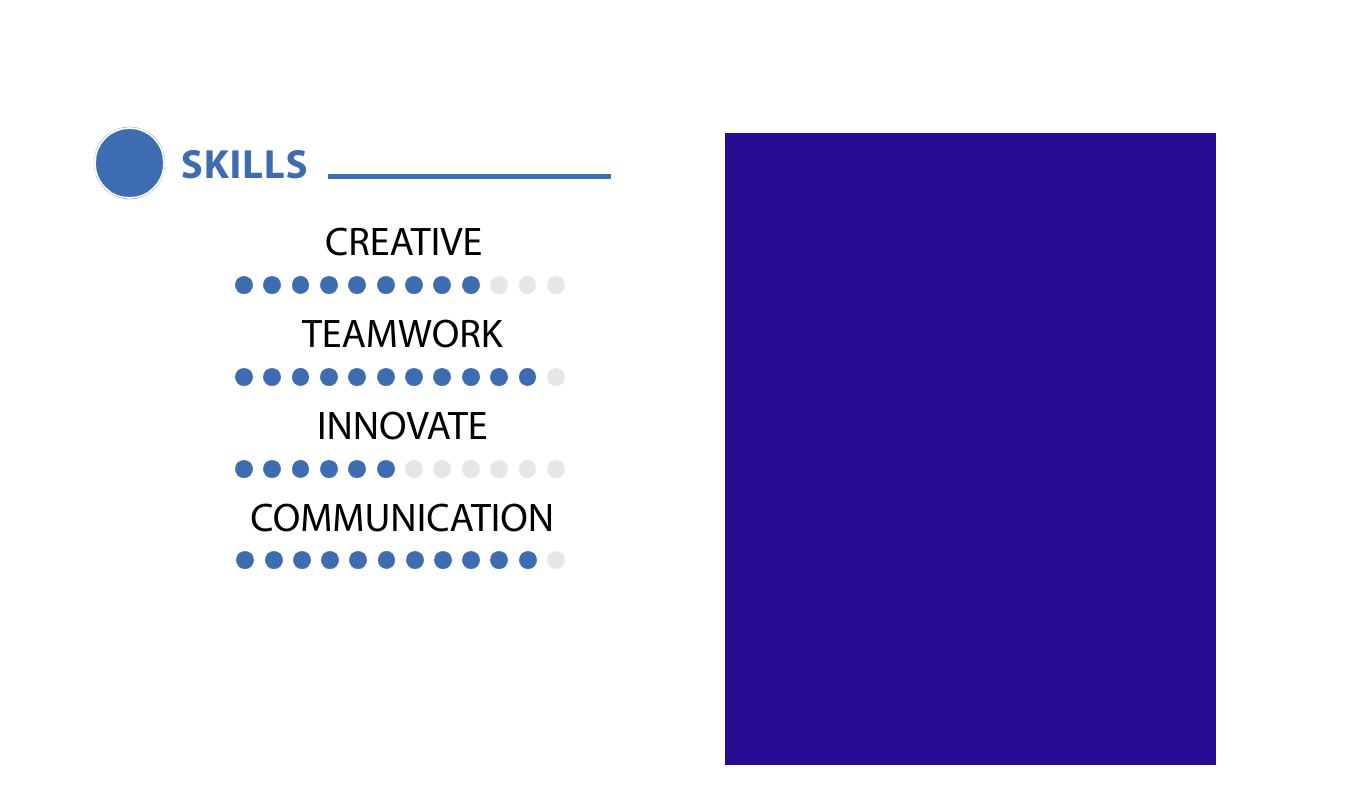
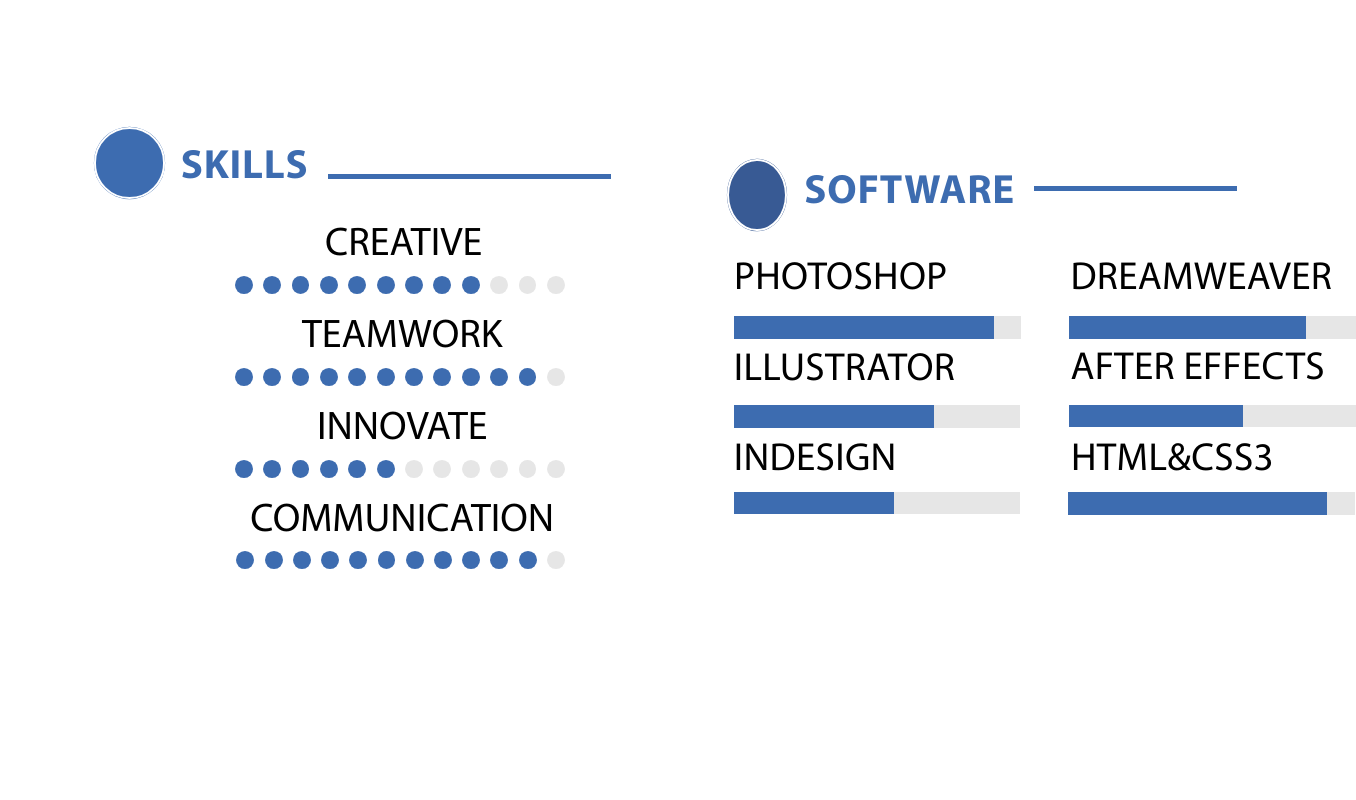
Before and after one commit to EvgeniyChuprov/CV, a website built with webpack: page src/index.pug in a window 1280 px wide. Shown: the part 1854-2654 px from the top of the page, 1356 px wide, since content can reach past the window. Built offline with nearby package versions, Linux system fonts and the light colour scheme.

Commit message:
add software

```diff
--- a/src/index.pug
+++ b/src/index.pug
@@ -6,6 +6,7 @@
 include skills/skills
 include education/education
 include experience/experience
+include software/software
 
 block content
     .content
@@ -24,3 +25,4 @@
             .expwrience.width
                 +experience('experience')
             .software.width
+                +software('software')
--- /dev/null
+++ b/src/software/software.pug
@@ -0,0 +1,33 @@
+mixin software (header)
+    .software
+            .software__header
+                .software__header-ring
+                h2.software__header-header= header
+                .software__header-line
+            .software-column
+                .software-column__left
+                    .software-column__photoshop
+                        h2.software-column__h2 PHOTOSHOP
+                        .software-column_points
+                            div.software-column_points_colored
+                    .software-column__illustrator
+                        h2.software-column__h2 ILLUSTRATOR
+                        .software-column_points-il
+                            .software-column_points_colored-li
+                    .software-column__indesign
+                        h2.software-column__h2 INDESIGN
+                        .software-column_points-in
+                            .software-column_points_colored-in
+                .software-column__right
+                    .software-column__dreamweaver
+                        h2.software-column__h2 DREAMWEAVER
+                        .software-column_points-dr
+                            .software-column_points_colored-dr
+                    .software-column__after-effects
+                        h2.software-column__h2 AFTER EFFECTS
+                        .software-column_points-af
+                            .software-column_points_colored-af
+                    .software-column__html5css3
+                        h2.software-column__h2 HTML&CSS3
+                        .software-column_points-hc
+                            .software-column_points_colored-hc
--- /dev/null
+++ b/src/software/software.scss
@@ -0,0 +1,150 @@
+.software__header {
+    display: flex;
+}
+.software__header-header{
+  text-transform: uppercase;
+  font-family: 'MyriadProBold';
+  color: #3d6cb0;
+  letter-spacing:0.07vw;
+  font-size: 3.2vw;
+  margin-right: 2%;
+  margin-left: 3.4%;
+  padding-top: 7.8%;
+
+}
+.software__header-line {
+  height: .4vw;
+  width: 48.5%;
+  display: flex;
+  background: #3d6cb0;
+  margin-top: 10.3%;
+  margin-left: 1.7%;
+  position: relative;
+}
+
+.software__header-ring {
+  @include ring(5.3vw, 0.2vw, 0.01vw, #385a94, #ffffff);
+  margin-top: 5%;
+  margin-left: .5%;
+}
+
+
+.software-column{
+  display: flex;
+  column-width: 20vw;
+}
+.software-column__photoshop, .software-column__illustrator, .software-column__indesign,
+ .software-column__dreamweaver, .software-column__after-effects, .software-column__html5css3{
+    width: 20vw;
+    height: 1.5vw;
+    text-align: left;
+    margin-left: 6%;
+}
+.software-column__photoshop{
+  margin-top: 11.6%;
+  margin-left: 3.6%;
+}
+.software-column__illustrator{
+  margin-top: 28%;
+  margin-left: 3.5%;
+}
+
+.software-column__indesign{
+  margin-top: 27.5%;
+  margin-left: 3.5%;
+}
+.software-column__h2 {
+    font-size: 2.45rem;
+    letter-spacing: .02rem;
+    font-family: 'MyriadPro';
+    font-weight: 100;
+}
+
+.software-column_points {
+  margin-top: 6.5%;
+  background-color: #e6e6e6;
+  width: 22.4vw;
+  height: 1.75vw;
+}
+.software-column_points_colored {
+  background-color: #3d6cb0;
+  width: 20.3vw;
+  height: 1.75vw;
+}
+.software-column_points-il{
+  margin-top: 5.8%;
+  background-color: #e6e6e6;
+  width: 22.4vw;
+  height: 1.75vw;
+}
+.software-column_points_colored-li{
+  background-color: #3d6cb0;
+  width: 15.67vw;
+  height: 1.75vw;
+}
+.software-column_points_colored-in{
+  background-color: #3d6cb0;
+  width: 12.5vw;
+  height: 1.75vw;
+
+}
+.software-column_points-in{
+  margin-top: 4.5%;
+  background-color: #e6e6e6;
+  width: 22.4vw;
+  height: 1.75vw;
+}
+
+.software-column__right {
+  margin-left: 15%;
+}
+.software-column__dreamweaver{
+  margin-top: 11.5%;
+  margin-left: 5%;
+}
+.software-column__after-effects{
+  margin-top: 27.7%;
+  margin-left: 5%;
+}
+.software-column__html5css3{
+  margin-top: 27.8%;
+  margin-left:5.2%;
+}
+
+.software-column_points-dr{
+  margin-top: 6.6%;
+  margin-left: -.5%;
+  background-color: #e6e6e6;
+  width: 22.4vw;
+  height: 1.75vw;
+}
+.software-column_points_colored-dr{
+  background-color: #3d6cb0;
+  width: 18.5vw;
+  height: 1.75vw;
+}
+
+.software-column_points_colored-af{
+  background-color: #3d6cb0;
+  width: 13.6vw;
+  height: 1.75vw;
+}
+.software-column_points-af{
+  margin-top: 6%;
+  margin-left:-.5%;
+  background-color: #e6e6e6;
+  width: 22.4vw;
+  height: 1.75vw;
+}
+.software-column_points_colored-hc{
+  background-color: #3d6cb0;
+  width: 20.2vw;
+  height: 1.75vw;
+}
+.software-column_points-hc{
+  margin-top: 4.9%;
+  margin-left:-1%;
+  background-color: #e6e6e6;
+  width: 22.4vw;
+  height: 1.75vw;
+}
--- a/src/style.scss
+++ b/src/style.scss
@@ -15,6 +15,7 @@
 @import 'skills/skills.scss';
 @import 'education/education';
 @import 'experience/experience';
+@import 'software/software';
 
 
 .content{
@@ -67,6 +68,5 @@
     height: 54.7rem;
  }
  .software{
-    background: rgb(38, 13, 148);
     height: 39.5rem;
  }
```
